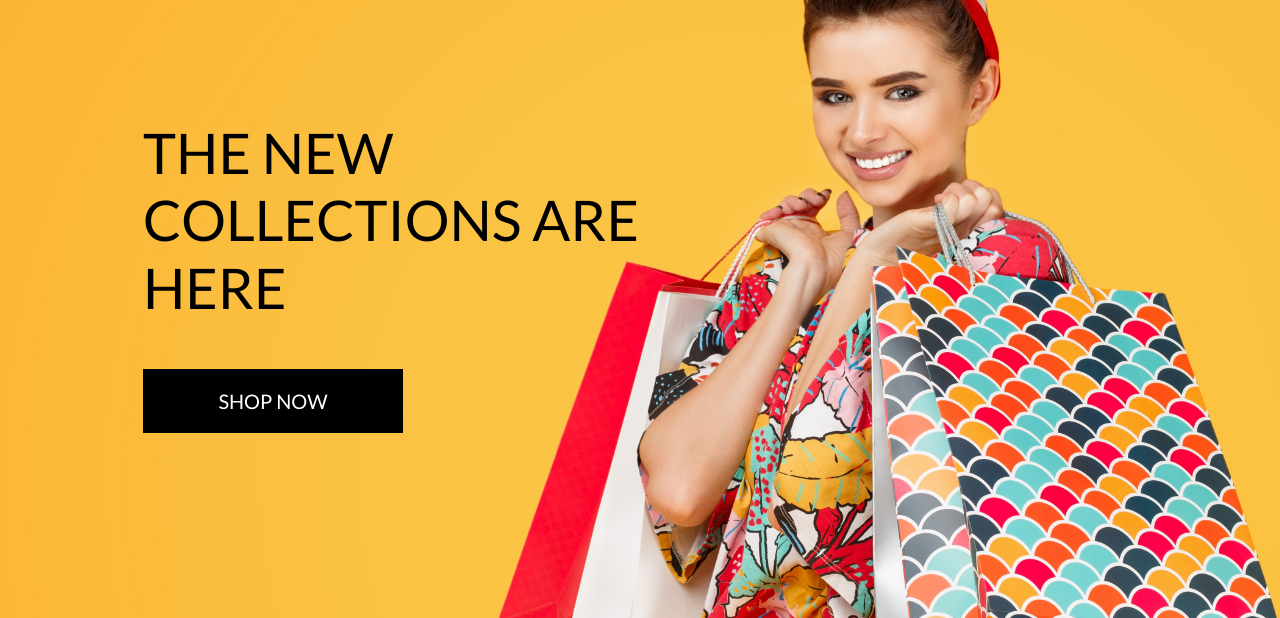
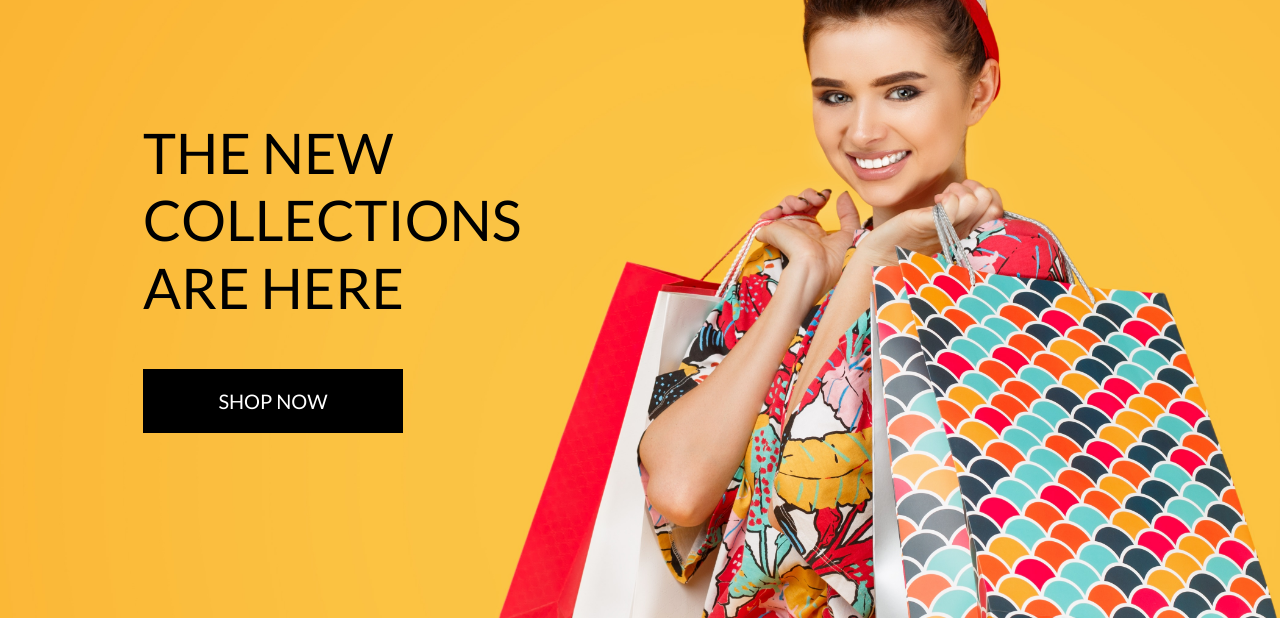
Before and after one commit to randyaajr/django_boutique-site, a Django app: page / in a window 1280 px wide. Shown: the part 182-800 px from the top of the page. Run offline with Django 3.2, Linux system fonts and the light colour scheme; some libraries are stand-ins or nearby versions.

Commit message:
Fixed an error

```diff
--- a/home/templates/home/index.html
+++ b/home/templates/home/index.html
@@ -12,7 +12,7 @@
 {% block content %}
     <div class="container h-100">
         <div class="row h-100">
-            <div class="col-7 col.md-6 my-auto">
+            <div class="col-7 col-md-6 my-auto">
                 <h1 class="display-4 logo-font text-black">
                     The new collections are here
                 </h1>
```
